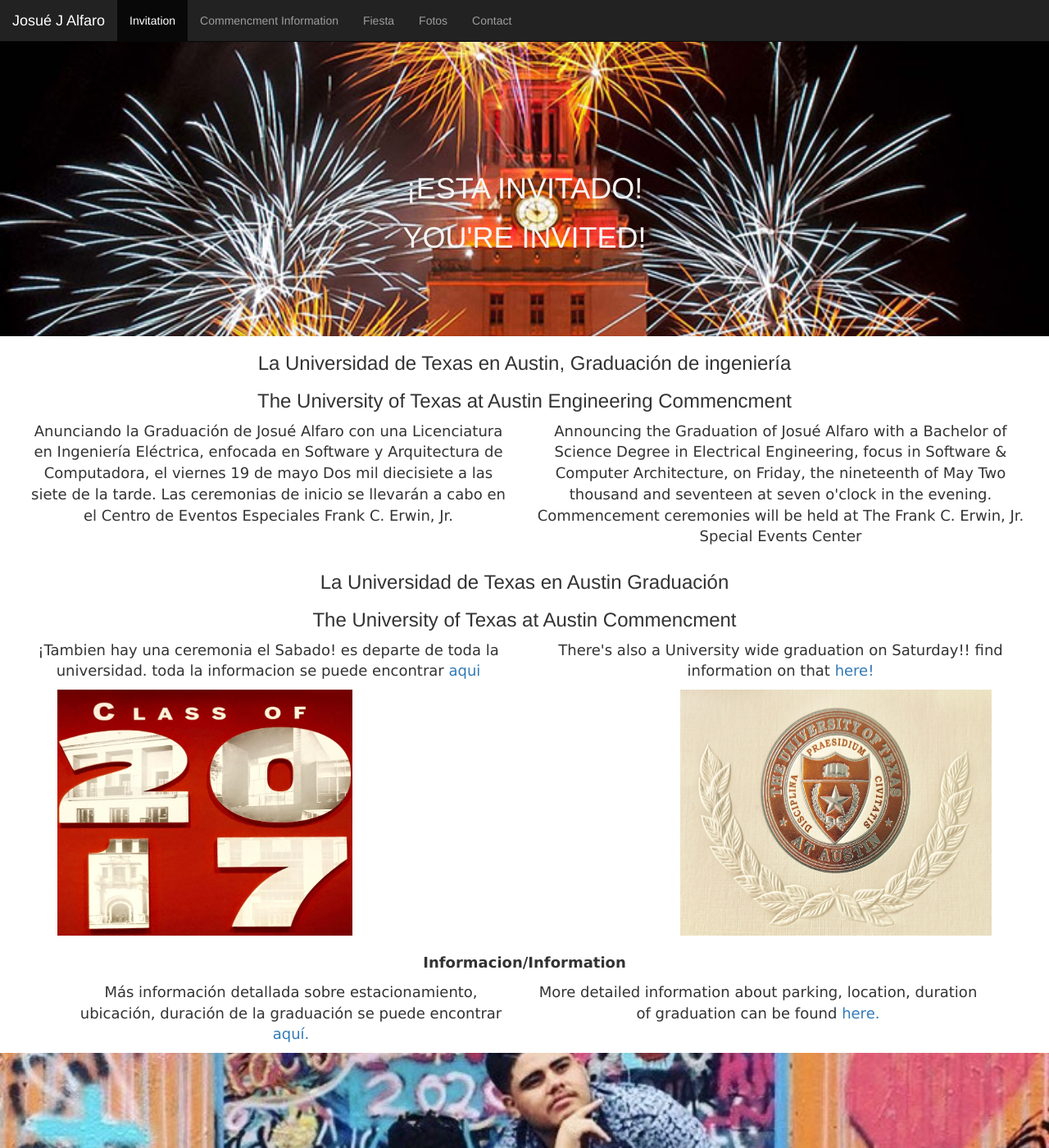
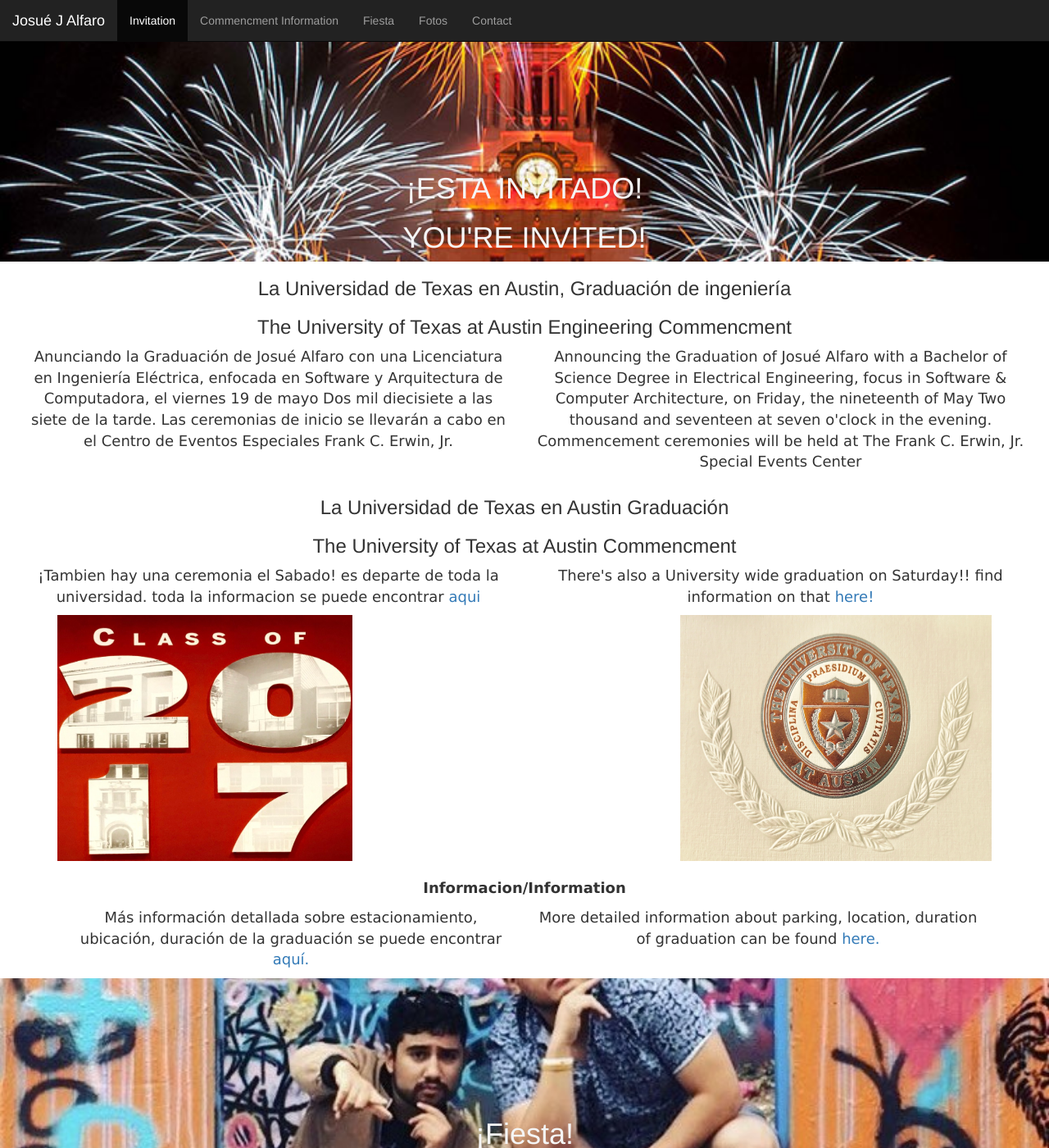
Before and after one commit to jjalfaro9/jjalfaro9.github.io, a Jekyll site: the page built from graduationInvite.html, in a window 1280 px wide and 1400 px high. Shown: the whole window at 82% size. Built offline with Jekyll 4.4.1, drawn with Linux system fonts in a browser that asks for light colours; nearby versions of some CDN libraries.

Commit message:
mobile bug fix - parallax

```diff
--- a/css/gradInvite.css
+++ b/css/gradInvite.css
@@ -21,25 +21,25 @@
 
 .bgimg-1 {
     background-image: url('/photos/towerFireworks.jpg');
-    height: 410px;
+    /*height: 410px;*/
 }
 
 .bgimg-2 {
   background-image: url("/photos/ed-and-i.jpg");
- 	min-height: 340px;
+ 	/*min-height: 340px;*/
 }
 
 .bgimg-3 {
   background-image: url("/photos/gradPics/josue-es.jpg");
-  min-height: 340px;
+  /*min-height: 340px;*/
 }
 
 .bgimg-4 {
   background-image: url("/photos/palmtree.jpg");
-  min-height: 340px;
+  /*min-height: 340px;*/
 }
 
-@media only screen and (max-device-width: 104px) {
+@media only screen and (max-device-width: 1024px) {
       .bgimg-1, .bgimg-2, .bgimg-3, .bgimg-4 {
           background-attachment: scroll;
       }
```
